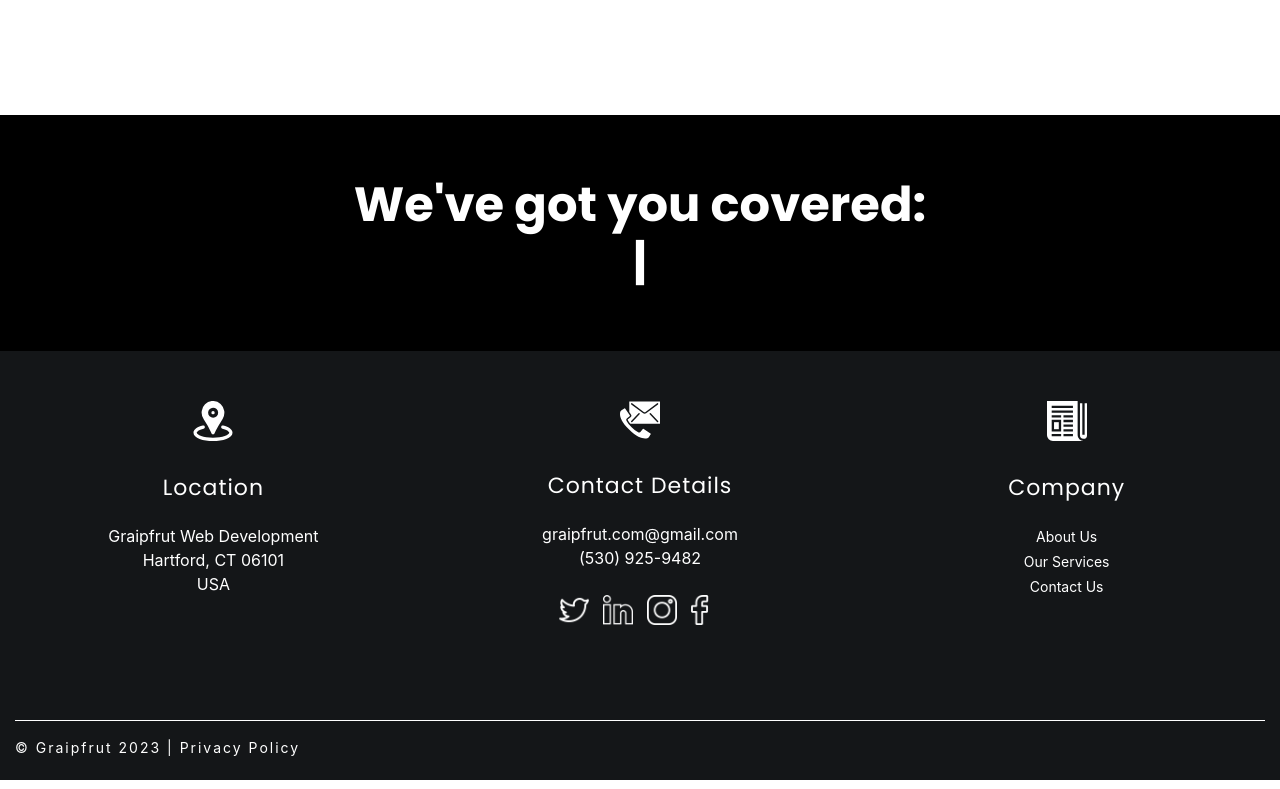
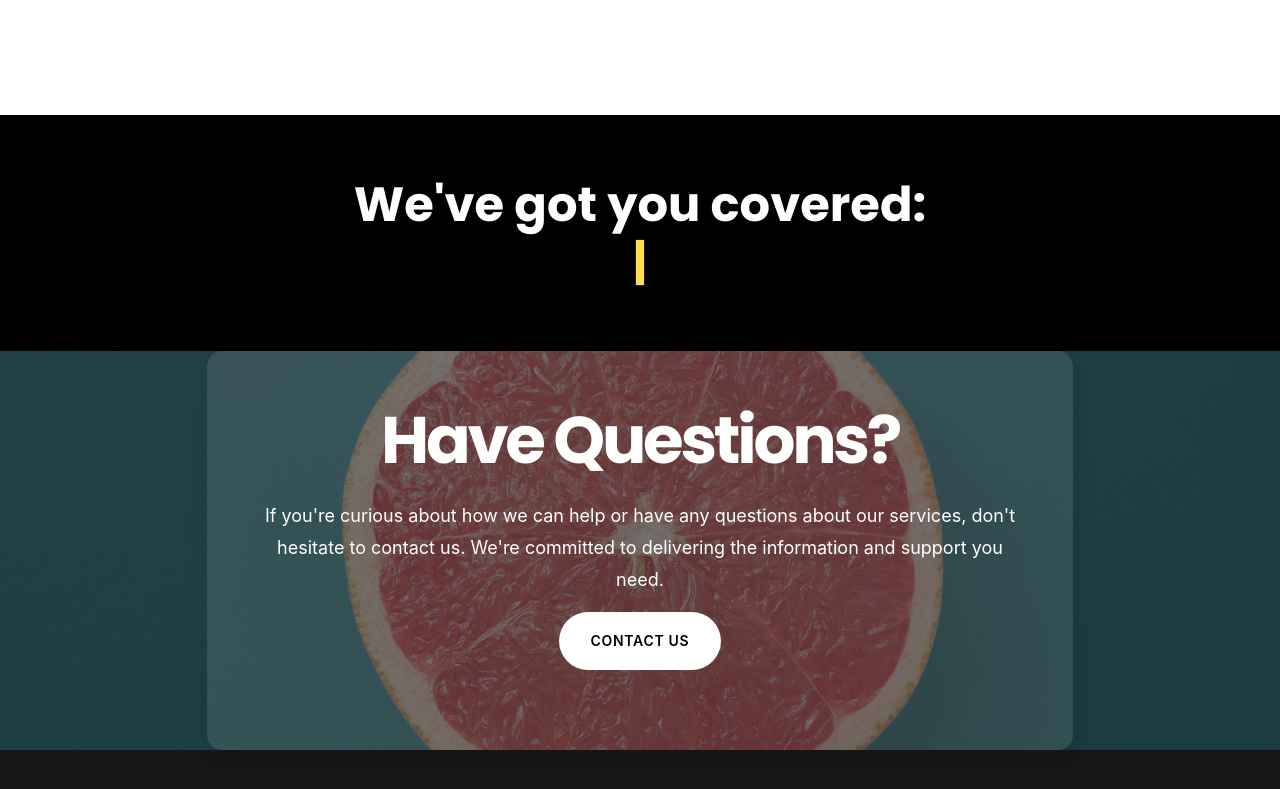
Before and after one commit to tomofficer/graipfrut, a React (Create React App) app: page / in a window 1280 px wide. Shown: the part 4991-5780 px from the top of the page. Built offline with nearby package versions, Linux system fonts and the light colour scheme; what smooth-scroll would draw is missing.

Commit message:
added new bottomHero component, applied globally to all pages

```diff
--- a/src/App.js
+++ b/src/App.js
@@ -1,47 +1,51 @@
 // import logo from './logo.svg';
 // import { useEffect, useState } from 'react';
-import {
-  BrowserRouter as Router,
-  Route, Routes
-} from 'react-router-dom';
+import { BrowserRouter as Router, Route, Routes } from 'react-router-dom';
 import './App.css';
-import Navigation from "./components/Navigation";
-import Footer from "./components/footer";
-import Home from "./pages/home"
-import About from "./pages/about";
-import Technology from "./pages/technology";
+import Navigation from './components/Navigation';
+import Footer from './components/footer';
+import Home from './pages/home';
+import About from './pages/about';
+import Technology from './pages/technology';
 // import Contact from "./pages/contact";
-import SmoothScroll from "smooth-scroll";
+import SmoothScroll from 'smooth-scroll';
 import WebDevelopment from './pages/Web-development';
-import DigitalMarketing from './pages/digital-marketing'
-import Android from './pages/android'
-import Ios from './pages/ios'
-import Flutter from './pages/flutter'
-import Magento from './pages/magento'
-import Wordpress from './pages/wordpress'
+import DigitalMarketing from './pages/digital-marketing';
+import Android from './pages/android';
+import Ios from './pages/ios';
+import Flutter from './pages/flutter';
+import Magento from './pages/magento';
+import Wordpress from './pages/wordpress';
+import BottomHero from './components/BottomHero';
 export const scroll = new SmoothScroll('a[href*="#"]', {
   speed: 1000,
   speedAsDuration: true,
 });
 const App = () => {
-
   return (
     <div>
       <Router>
         <Navigation />
         <Routes>
           <Route exact path='/' element={<Home />}></Route>
-        <Route exact path='/about' element={< About />}></Route>
-        <Route exact path='/technology' element={< Technology />}></Route>
-        <Route exact path='/web-development' element={< WebDevelopment />}></Route>
-        <Route exact path='/digital-marketing' element={< DigitalMarketing />}></Route>
-        <Route exact path='/android' element={< Android />}></Route>
-        <Route exact path='/ios' element={< Ios />}></Route>
-        <Route exact path='/flutter' element={< Flutter />}></Route>
-        <Route exact path='/magento' element={< Magento />}></Route>
-        <Route exact path='/wordpress' element={< Wordpress />}></Route>
+          <Route exact path='/about' element={<About />}></Route>
+          <Route exact path='/technology' element={<Technology />}></Route>
+          <Route
+            exact
+            path='/web-development'
+            element={<WebDevelopment />}></Route>
+          <Route
+            exact
+            path='/digital-marketing'
+            element={<DigitalMarketing />}></Route>
+          <Route exact path='/android' element={<Android />}></Route>
+          <Route exact path='/ios' element={<Ios />}></Route>
+          <Route exact path='/flutter' element={<Flutter />}></Route>
+          <Route exact path='/magento' element={<Magento />}></Route>
+          <Route exact path='/wordpress' element={<Wordpress />}></Route>
           {/* <Route exact path='/contact-us' element={<Contact />}></Route> */}
         </Routes>
+        <BottomHero />
         <Footer />
       </Router>
     </div>
--- /dev/null
+++ b/src/components/BottomHero.js
@@ -0,0 +1,78 @@
+import React, { useEffect, useState } from 'react';
+import Typed from 'react-typed';
+import { Link } from 'react-router-dom';
+
+const BottomHero = () => {
+  //button style change handle
+  const [isHovered2, setIsHovered2] = useState(false);
+
+  const divStyle2 = {
+    backgroundColor: isHovered2 ? 'black' : 'white',
+    color: isHovered2 ? '#FFDC4D' : 'black',
+    border: 'none',
+  };
+
+  const handleMouseEnter2 = () => {
+    setIsHovered2(true);
+  };
+
+  const handleMouseLeave2 = () => {
+    setIsHovered2(false);
+  };
+  return (
+    <>
+      <section className='lm-hm-talk'>
+        <div className='container text-center'>
+          <h3 className='h2 pt-3'>
+            We've got you covered:
+            <br />{' '}
+            <Typed
+              strings={[
+                'Web Development',
+                'Mobile App Development',
+                'E-Commerce Development',
+                'Frontend Development',
+                'Backend Development',
+                'UI/UX Design',
+                'SEO & Digital Marketing',
+              ]}
+              typeSpeed={40}
+              backSpeed={20}
+              loop
+              style={{ color: '#FFDC4D' }}
+            />
+          </h3>
+        </div>
+      </section>
+
+      <section className='get-started section'>
+        <div className='container d-flex align-items-center justify-content-center'>
+          <div className='box-container'>
+            <div className='sec-title wt text-center'>
+              <h2 data-aos='fade-down' data-aos-delay='50'>
+                Have Questions?
+              </h2>
+              <p data-aos='fade-up' data-aos-delay='50'>
+                If you're curious about how we can help or have any questions
+                about our services, don't hesitate to contact us. We're
+                committed to delivering the information and support you need.
+              </p>
+              <Link
+                to='/contact-us'
+                data-aos='fade-down'
+                data-aos-delay='50'
+                className='btn cta-black-outline'
+                style={divStyle2}
+                onMouseEnter={handleMouseEnter2}
+                onMouseLeave={handleMouseLeave2}>
+                Contact Us
+              </Link>
+            </div>
+          </div>
+        </div>
+      </section>
+    </>
+  );
+};
+
+export default BottomHero;
--- a/src/pages/about.js
+++ b/src/pages/about.js
@@ -60,24 +60,10 @@ const About = () => {
     setIsHovered1(false);
   };
 
-  const handleMouseEnter2 = () => {
-    setIsHovered2(true);
-  };
-
-  const handleMouseLeave2 = () => {
-    setIsHovered2(false);
-  };
-
   const divStyle1 = {
     backgroundColor: isHovered1 ? 'black' : 'white',
     color: isHovered1 ? 'white' : 'black',
     border: '3px solid black',
-  };
-
-  const divStyle2 = {
-    backgroundColor: isHovered2 ? 'black' : 'white',
-    color: isHovered2 ? 'white' : 'black',
-    border: 'none',
   };
 
   return (
@@ -255,33 +241,6 @@ const About = () => {
           </div>
         </div>
       </section>
-
-      <section className='get-started section'>
-        <div className='container d-flex align-items-center justify-content-center'>
-          <div className='box-container'>
-            <div className='sec-title wt text-center'>
-              <h2 data-aos='fade-down' data-aos-delay='50'>
-                Have Questions?
-              </h2>
-              <p data-aos='fade-up' data-aos-delay='50'>
-                If you're curious about how we can help or have any questions
-                about our services, don't hesitate to contact us. We're
-                committed to delivering the information and support you need.
-              </p>
-              <Link
-                to='/contact-us'
-                data-aos='fade-down'
-                data-aos-delay='50'
-                className='btn cta-black-outline'
-                style={divStyle2}
-                onMouseEnter={handleMouseEnter2}
-                onMouseLeave={handleMouseLeave2}>
-                Contact Us
-              </Link>
-            </div>
-          </div>
-        </div>
-      </section>
     </>
   );
 };
--- a/src/pages/home.js
+++ b/src/pages/home.js
@@ -1,5 +1,4 @@
 import React, { useEffect, useState } from 'react';
-import Typed from 'react-typed';
 import AOS from 'aos';
 import 'aos/dist/aos.css';
 import { HomeMainTitle } from '../components/homeMainTitle';
@@ -258,29 +257,6 @@ const Home = (data) => {
           ))}
         </div>
       </section>
-
-      <section className='lm-hm-talk'>
-        <div className='container text-center'>
-          <h3 className='h2 pt-3'>
-            We've got you covered:
-            <br />{' '}
-            <Typed
-              strings={[
-                'Web Development',
-                'Mobile App Development',
-                'E-Commerce Development',
-                'Frontend Development',
-                'Backend Development',
-                'UI/UX Design',
-                'SEO & Digital Marketing',
-              ]}
-              typeSpeed={40}
-              backSpeed={20}
-              loop
-            />
-          </h3>
-        </div>
-      </section>
     </div>
   );
 };
--- a/src/pages/magento.js
+++ b/src/pages/magento.js
@@ -1,6 +1,8 @@
 import React, { useEffect, useState } from 'react';
 import Pagetitle from '../components/Pagetitle';
 import TextTitle from '../components/TextTitle';
+import Typed from 'react-typed';
+import { Link } from 'react-router-dom';
 import DoWeWorks from '../components/DoWeWorks';
 import OurApproach from '../components/OurApproach';
 import Whychooseus from '../components/Whychooseus';
@@ -124,6 +126,23 @@ const WebDevelopment = () => {
     });
   }, []);
 
+  //button style change handle
+  const [isHovered2, setIsHovered2] = useState(false);
+
+  const divStyle2 = {
+    backgroundColor: isHovered2 ? 'black' : 'white',
+    color: isHovered2 ? '#FFDC4D' : 'black',
+    border: 'none',
+  };
+
+  const handleMouseEnter2 = () => {
+    setIsHovered2(true);
+  };
+
+  const handleMouseLeave2 = () => {
+    setIsHovered2(false);
+  };
+
   return (
     <>
       <Pagetitle pageTile={pageTile} />
--- a/src/pages/technology.js
+++ b/src/pages/technology.js
@@ -1,6 +1,7 @@
 import React, { useEffect, useState } from 'react';
 import Pagetitle from '../components/Pagetitle';
 import { Link } from 'react-router-dom';
+
 // import SVGIMG from "../assets/img/technology/tools.svg"
 import AOS from 'aos';
 import 'aos/dist/aos.css';
@@ -73,6 +74,7 @@ const Technology = () => {
       },
     ],
   });
+
   return (
     <>
       <Pagetitle pageTile={pageTile} />
```
Lines whose indentation alone changed are shown as unchanged.
